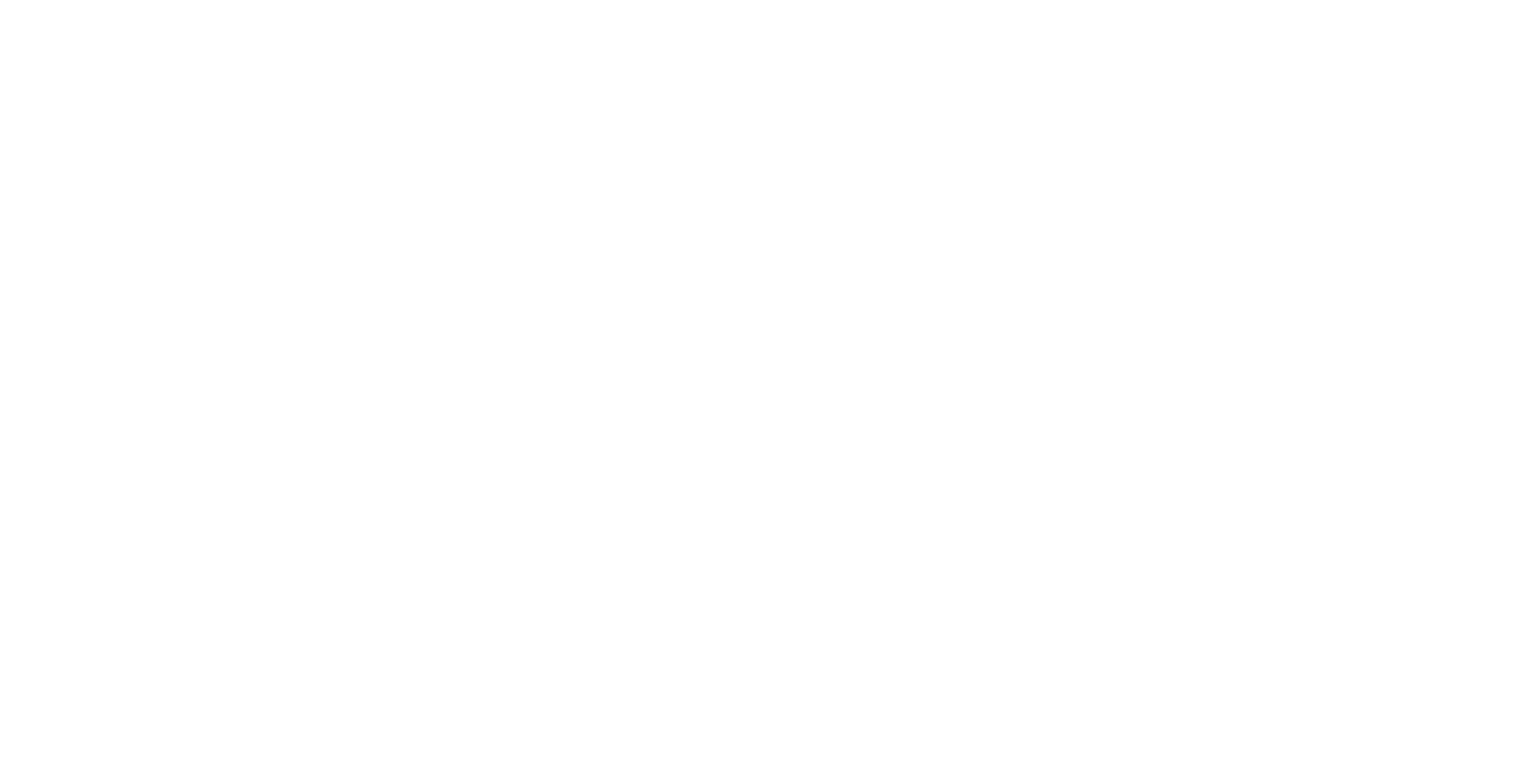
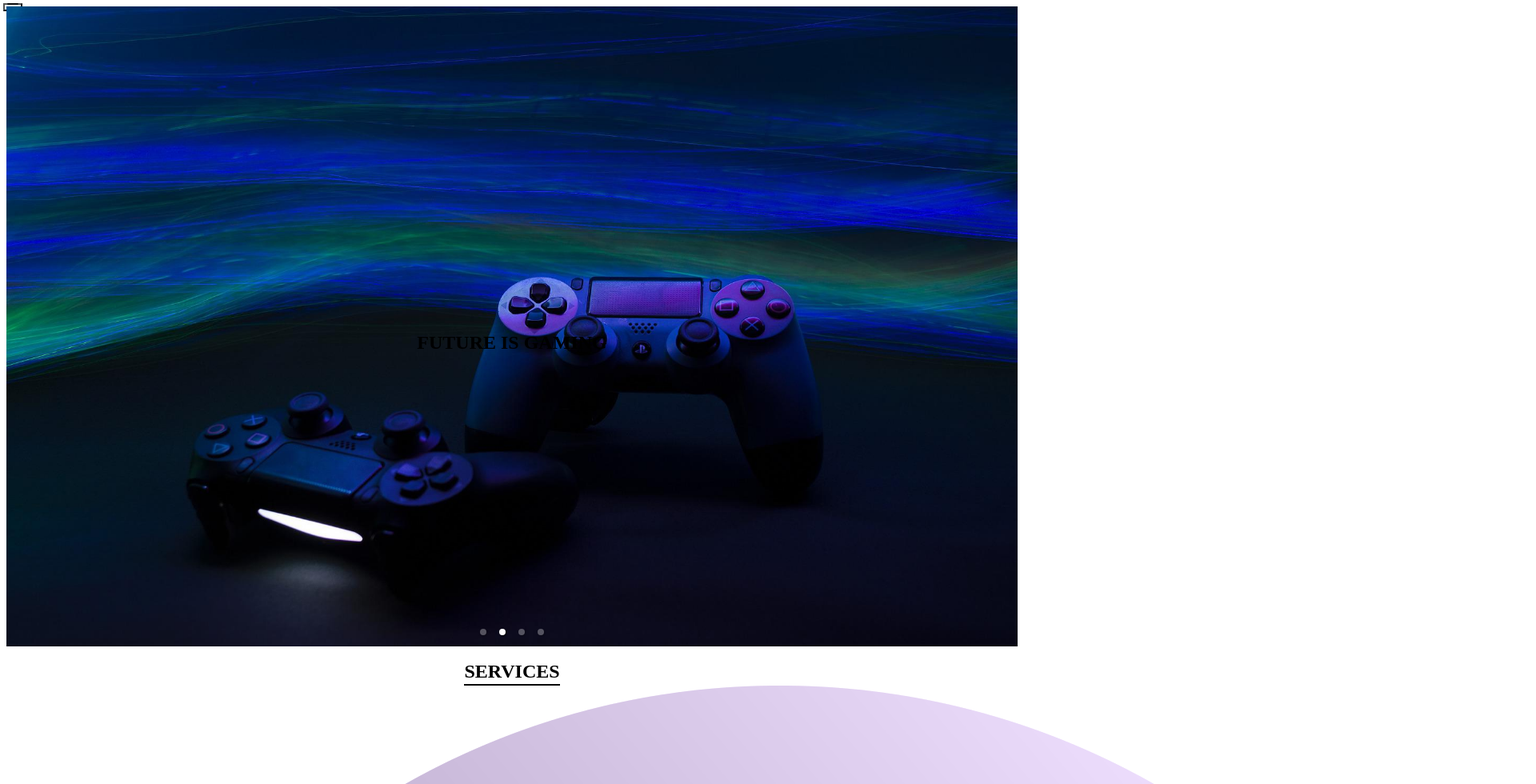
Before and after one commit to butani111/video-hub, a React (Create React App) app: page / in a window 1280 px wide. Before the commit this address had no page. Shown: the top 980 px of the page at 80% size, 1920 px wide, since content can reach past the window. Before the commit the page ends 800 px from the top, so only its background shows below. Built offline with nearby package versions, Linux system fonts and the light colour scheme; the HTML template or start-up script is replaced by a standard one.

Commit message:
Header and Home page completed

```diff
--- a/src/App.js
+++ b/src/App.js
@@ -1,11 +1,14 @@
 import React from 'react';
 import { BrowserRouter as Router, Routes, Route } from 'react-router-dom';
+import Header from './components/Header';
+import Home from './components/Home';
 
 const App = () => {
   return (
     <Router>
+      <Header />
       <Routes>
-        <Route />
+        <Route path={'/'} element={<Home />} />
       </Routes>
     </Router>
   );
--- /dev/null
+++ b/src/components/Header.jsx
@@ -0,0 +1,101 @@
+import React from 'react';
+import {
+  Drawer,
+  DrawerBody,
+  DrawerHeader,
+  DrawerOverlay,
+  DrawerContent,
+  DrawerCloseButton,
+  Button,
+  useDisclosure,
+  VStack,
+  HStack,
+} from '@chakra-ui/react';
+import { Link } from 'react-router-dom';
+import { BiMenuAltLeft } from 'react-icons/bi';
+
+const Header = () => {
+  const { isOpen, onOpen, onClose } = useDisclosure();
+  return (
+    <>
+      <Button
+        pos={'fixed'}
+        top={'4'}
+        left={'4'}
+        p={'0'}
+        w={'10'}
+        h={'10'}
+        colorScheme={'purple'}
+        borderRadius={'full'}
+        onClick={onOpen}
+      >
+        <BiMenuAltLeft size={'20'} />
+      </Button>
+
+      <Drawer isOpen={isOpen} placement={'left'} onClose={onClose}>
+        <DrawerOverlay />
+        <DrawerContent>
+          <DrawerCloseButton />
+          <DrawerHeader>VIDEO HUB</DrawerHeader>
+
+          <DrawerBody>
+            <VStack>
+              <Button
+                onClick={onClose}
+                variant={'ghost'}
+                colorScheme={'purple'}
+              >
+                <Link to={'/'}>Home</Link>
+              </Button>
+
+              <Button
+                onClick={onClose}
+                variant={'ghost'}
+                colorScheme={'purple'}
+              >
+                <Link to={'/videos'}>Videos</Link>
+              </Button>
+
+              <Button
+                onClick={onClose}
+                variant={'ghost'}
+                colorScheme={'purple'}
+              >
+                <Link to={'/videos/?category=free'}>Free Videos</Link>
+              </Button>
+
+              <Button
+                onClick={onClose}
+                variant={'ghost'}
+                colorScheme={'purple'}
+              >
+                <Link to={'/upload'}>Upload Video</Link>
+              </Button>
+            </VStack>
+
+            <HStack
+              pos={'absolute'}
+              left={'0'}
+              bottom={'10'}
+              w={'full'}
+              justifyContent={'space-evenly'}
+            >
+              <Button onClick={onClose} colorScheme={'purple'}>
+                <Link to={'/login'}>Log In</Link>
+              </Button>
+              <Button
+                onClick={onClose}
+                colorScheme={'purple'}
+                variant={'outline'}
+              >
+                <Link to={'/sighup'}>Sigh Up</Link>
+              </Button>
+            </HStack>
+          </DrawerBody>
+        </DrawerContent>
+      </Drawer>
+    </>
+  );
+};
+
+export default Header;
--- /dev/null
+++ b/src/components/Home.jsx
@@ -0,0 +1,109 @@
+import { Box, Image, Heading, Container, Stack, Text } from '@chakra-ui/react';
+import React from 'react';
+import { Carousel } from 'react-responsive-carousel';
+import 'react-responsive-carousel/lib/styles/carousel.min.css';
+
+import img1 from '../assets/1.jpg';
+import img2 from '../assets/2.jpg';
+import img3 from '../assets/3.jpg';
+import img4 from '../assets/4.jpg';
+import img5 from '../assets/5.png';
+
+const headingOptions = {
+  pos: 'absolute',
+  left: '50%',
+  top: '50%',
+  p: '4',
+  size: ['xl', '4xl'],
+  userSelect: 'none',
+  textTransform: 'uppercase',
+  transform: 'translate(-50%, -50%)',
+};
+
+const Home = () => {
+  return (
+    <Box>
+      <MyCarousel />
+
+      <Container maxW={['container.xl']} minH={'100vh'} p="16">
+        <Heading
+          textTransform={'uppercase'}
+          w={'fit-content'}
+          m={'auto'}
+          py={'2'}
+          borderBottom={'2px solid'}
+        >
+          Services
+        </Heading>
+
+        <Stack
+          h={'full'}
+          p={['1', '4']}
+          alignItems={'center'}
+          direction={['column', 'row']}
+        >
+          <Image src={img5} h={['40', '400']} filter={'hue-rotate(-130deg)'} />
+
+          <Text
+            letterSpacing={'widest'}
+            lineHeight={'190%'}
+            p={['4', '16']}
+            textAlign={'center'}
+          >
+            Lorem ipsum dolor, sit amet consectetur adipisicing elit. Iusto quis
+            sint quae iure ducimus dolores veritatis iste totam, officiis quam
+            odit. Natus harum error maiores alias debitis soluta quod laborum.
+            Ut libero, architecto voluptate magnam eveniet vitae recusandae hic
+            vel saepe, accusantium deserunt enim similique earum voluptatem
+            laudantium consectetur temporibus! Lorem ipsum, dolor sit amet
+            consectetur adipisicing elit. Minima, itaque sint exercitationem
+            eaque id fuga perferendis reprehenderit nam sed corrupti optio
+            necessitatibus aspernatur vel similique tempora delectus nisi
+            dolorum mollitia!
+          </Text>
+        </Stack>
+      </Container>
+    </Box>
+  );
+};
+
+const MyCarousel = () => (
+  <Carousel
+    autoPlay
+    infiniteLoop
+    interval={1000}
+    showArrows={false}
+    showStatus={false}
+    showThumbs={false}
+  >
+    <Box w={'full'} h={'100vh'}>
+      <Image src={img1} />
+      <Heading color={'white'} bgColor={'blackAlpha.600'} {...headingOptions}>
+        Watch The Future
+      </Heading>
+    </Box>
+
+    <Box w={'full'} h={'100vh'}>
+      <Image src={img2} />
+      <Heading color={'black'} bgColor={'whiteAlpha.600'} {...headingOptions}>
+        Future is Gaming
+      </Heading>
+    </Box>
+
+    <Box w={'full'} h={'100vh'}>
+      <Image src={img3} />
+      <Heading color={'black'} bgColor={'whiteAlpha.600'} {...headingOptions}>
+        Game on Consol
+      </Heading>
+    </Box>
+
+    <Box w={'full'} h={'100vh'}>
+      <Image src={img4} />
+      <Heading color={'black'} bgColor={'whiteAlpha.600'} {...headingOptions}>
+        Night Life is Cool
+      </Heading>
+    </Box>
+  </Carousel>
+);
+
+export default Home;
```
